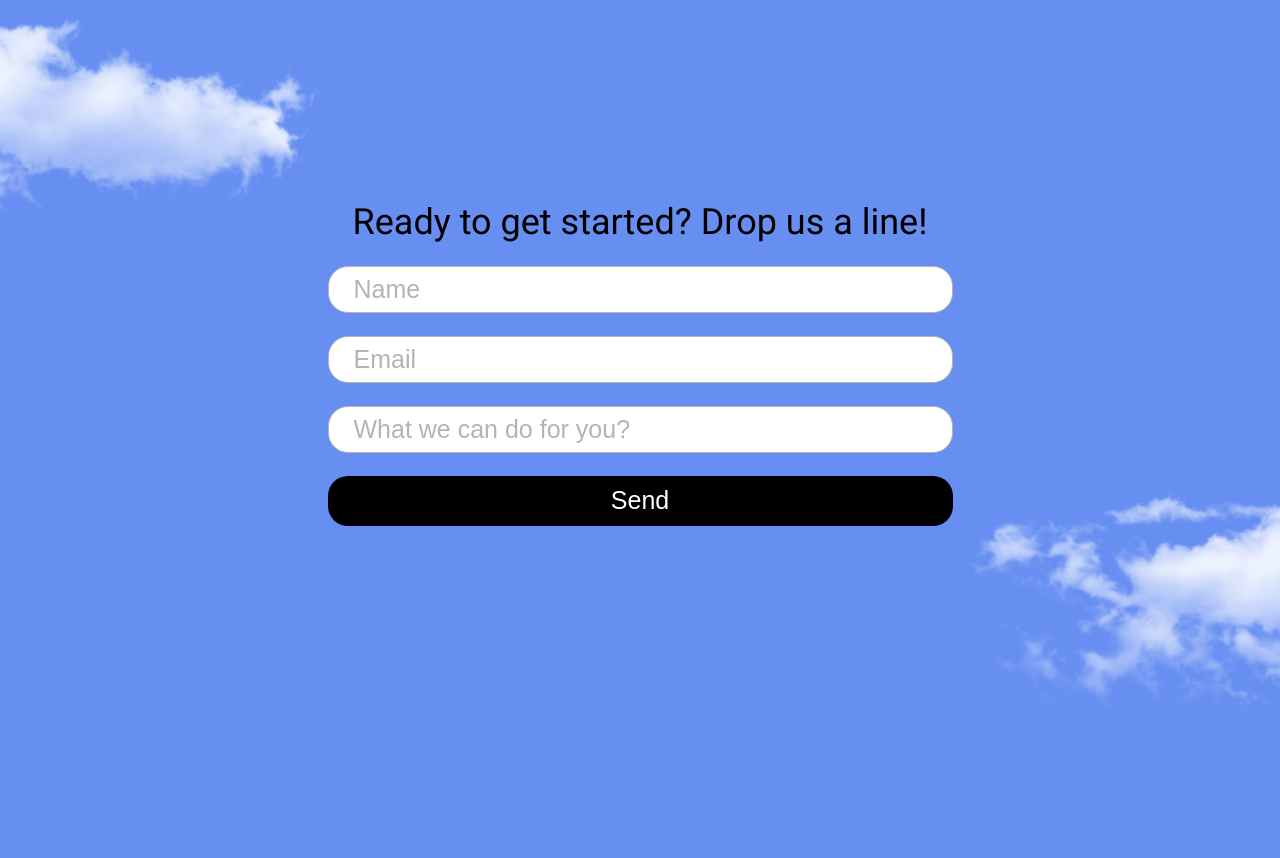
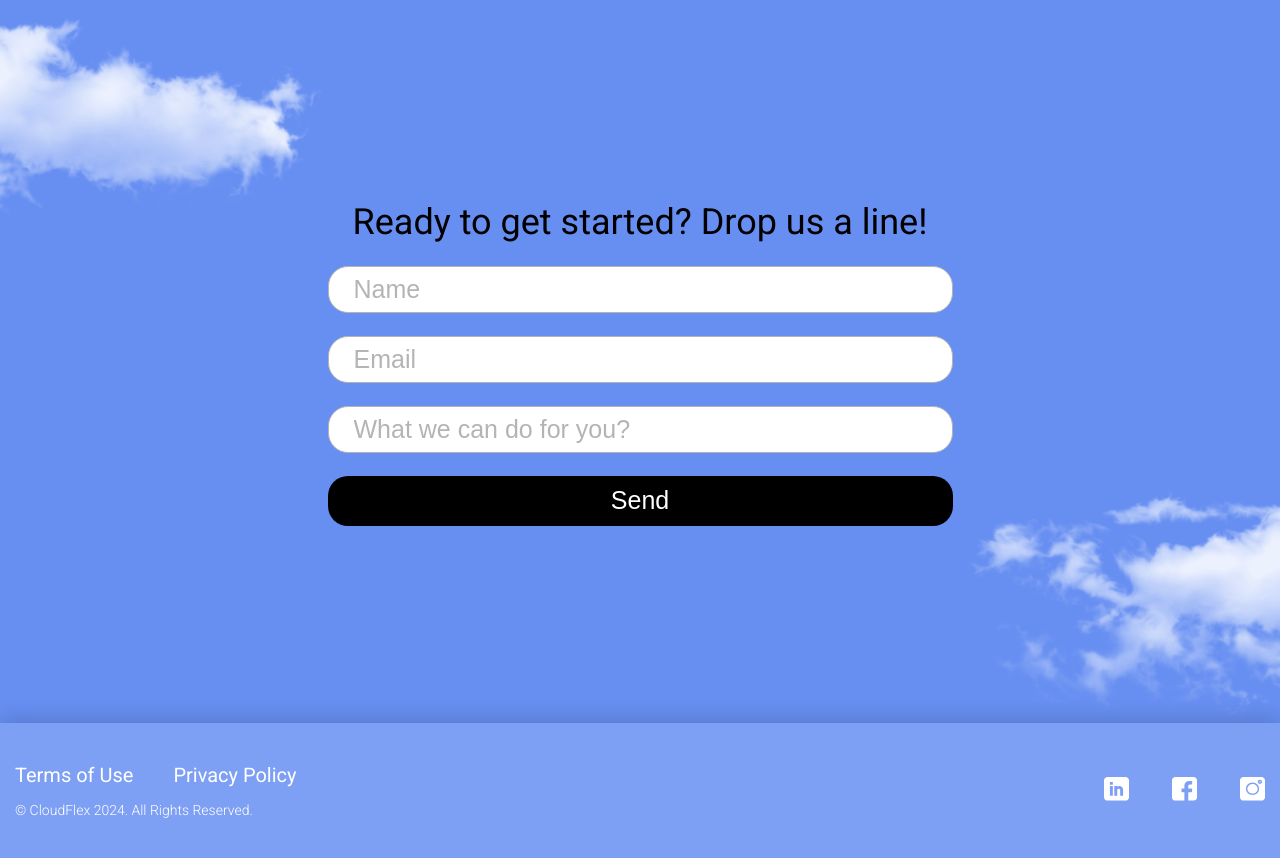
Before and after one commit to Viktor1504/landing_live_streaming, a website: page index.html in a window 1280 px wide. Shown: the part 5348-6206 px from the top of the page. Before the commit the page ends 6071 px from the top, so only its background shows below. Drawn offline with Linux system fonts and the light colour scheme.

Commit message:
contacts section implementation

```diff
--- a/index.html
+++ b/index.html
@@ -258,5 +258,35 @@
         <div class="form-section__bg-cloud cloud--right"></div>
     </section>
 </main>
+<footer class="footer-section" aria-label="contacts section">
+    <div class="container">
+        <div class="footer">
+            <div class="footer__terms">
+                <div class="footer__terms-links">
+                    <a href="#" class="footer__terms-link">Terms of Use</a>
+                    <a href="#" class="footer__terms-link">Privacy Policy</a>
+                </div>
+                <div class="footer__terms-rights">© CloudFlex 2024. All Rights Reserved.</div>
+            </div>
+            <address class="footer__contacts">
+                <a href="https://linkedin.com" target="_blank">
+                    <svg class="footer__contacts-icon" aria-label="linkedin">
+                        <use href="assets/sprites.svg#linkedin-icon"></use>
+                    </svg>
+                </a>
+                <a href="https://facebook.com" target="_blank">
+                    <svg class="footer__contacts-icon" aria-label="facebook">
+                        <use href="assets/sprites.svg#facebook-icon"></use>
+                    </svg>
+                </a>
+                <a href="https://instagram.com/" target="_blank">
+                    <svg class="footer__contacts-icon" aria-label="instagram">
+                        <use href="assets/sprites.svg#instagram-icon"></use>
+                    </svg>
+                </a>
+            </address>
+        </div>
+    </div>
+</footer>
 </body>
 </html>
--- /dev/null
+++ b/styles/_contacts.scss
@@ -0,0 +1,53 @@
+@use 'variables' as v;
+@use 'mixins' as m;
+@use 'placeholders';
+@use 'sass:color';
+
+.footer-section {
+  background-color: color.adjust(v.$color_white, $alpha: -0.85);
+  box-shadow: 0 -5px 20px 0 rgba(0, 0, 0, .15);
+
+  .footer {
+    width: 100%;
+    height: 135px;
+    margin: 0 auto;
+    padding: 0 15px;
+    @include m.d-flex(space-between, center, nowrap, row, 0, 0);
+
+    &__terms {
+      @include m.d-flex(start, start, nowrap, column, 0, 15px);
+
+      &-links {
+        @include m.d-flex(start, center, nowrap, row, 40px, 0);
+        @include m.font(20px, 400, v.$color_white);
+      }
+
+      &-link {
+        @extend %hover-black;
+      }
+
+      &-rights {
+        @include m.font(14px, 300, v.$color_white);
+      }
+    }
+
+    &__contacts {
+      @include m.d-flex(space-between, center, nowrap, row, 43px, 0);
+
+      &-icon {
+        width: 25px;
+        height: 24px;
+        fill: v.$color_white;
+
+        &:hover {
+          fill: v.$color_black;
+          cursor: pointer;
+        }
+      }
+    }
+
+    @media (max-width: v.$media_sm) {
+      @include m.d-flex(center, center, nowrap, column-reverse, 0, 20px);
+    }
+  }
+}
--- a/styles/_form.scss
+++ b/styles/_form.scss
@@ -1,7 +1,6 @@
 @use 'variables' as v;
 @use 'mixins' as m;
 @use 'placeholders';
-@use 'sass:color';
 
 %cloud-template {
   width: 700px;
--- a/styles/_importer.scss
+++ b/styles/_importer.scss
@@ -7,3 +7,4 @@
 @forward "experience";
 @forward "testimonials";
 @forward "form";
+@forward "contacts";
```
Also changed, not shown: styles/index.css, 1 other file.
